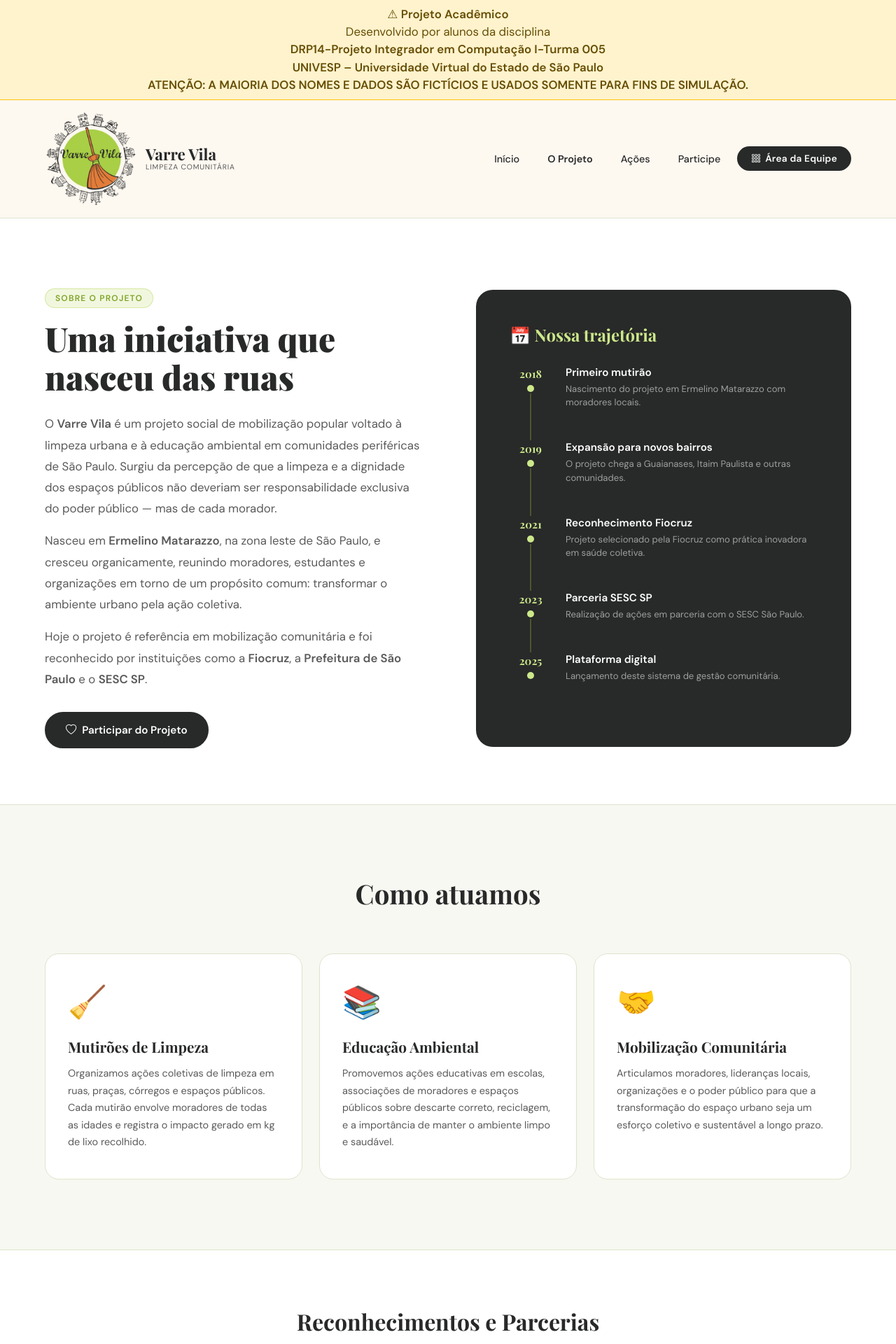
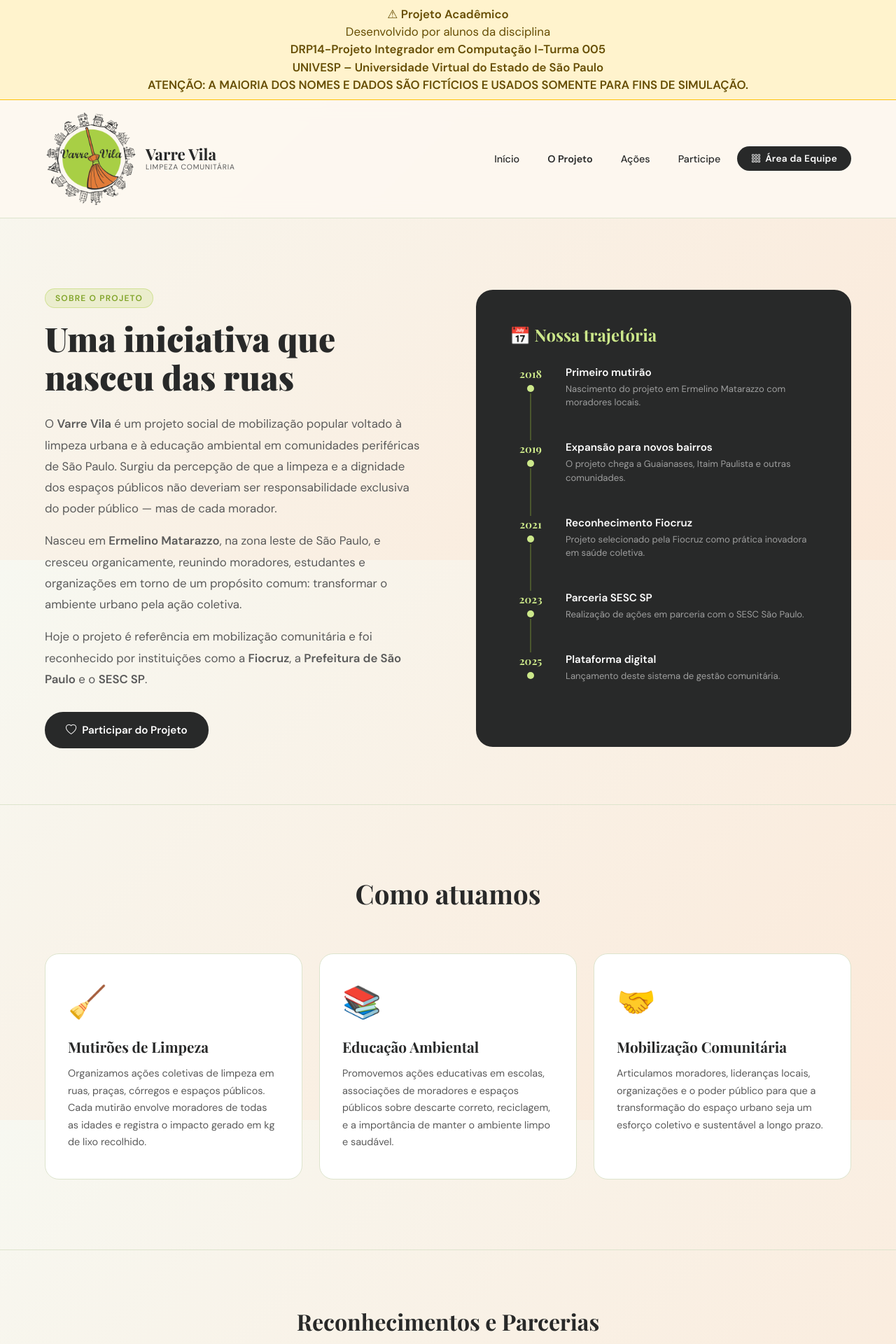
Before and after one commit to flavioalsoares/VarreVilaUNIVESP, a Django app: page /sobre/ in a window 1280 px wide. Shown: the top 1920 px of the page at 70% size. Run offline with Django 4.2, Linux system fonts and the light colour scheme.

Commit message:
feat(ui): adiciona gradiente sutil de fundo por página pública
Cada página pública usa um tom diferente da paleta institucional via
variável --page-tint definida no :root da própria página. Seções
top-level com fundos opacos foram tornadas transparentes para o
gradiente respirar; cards internos seguem brancos para contraste.

- home: verde-vivo suave (#e6efd0)
- sobre: laranja suave (#fbe9d9)
- acoes: verde-medio suave (#dfe9c4)
- contato: verde-claro suave (#f0f7d8)

```diff
--- a/templates/public/acoes.html
+++ b/templates/public/acoes.html
@@ -4,6 +4,8 @@
 
 {% block extra_css %}
 <style>
+    :root { --page-tint: #dfe9c4; }
+
     .page-hero {
         padding: 100px 5% 60px;
         background: var(--verde-escuro);
@@ -37,7 +39,6 @@
     /* PRÓXIMOS */
     .secao-proximos-pub {
         padding: 80px 5%;
-        background: white;
         border-bottom: 1px solid var(--borda);
     }
 
@@ -80,7 +81,7 @@
     .pc-info .vagas { display: inline-block; margin-top: 10px; font-size: 0.78rem; font-weight: 600; color: var(--verde-medio); background: rgba(166,206,57,0.16); padding: 3px 10px; border-radius: 100px; }
 
     /* REALIZADOS */
-    .secao-realizados { padding: 80px 5%; background: var(--areia); }
+    .secao-realizados { padding: 80px 5%; }
 
     .acoes-lista { display: flex; flex-direction: column; gap: 20px; }
 
--- a/templates/public/base_publica.html
+++ b/templates/public/base_publica.html
@@ -20,13 +20,16 @@
             --areia: #f7f8f1;
             --texto-suave: #5a5a5a;
             --borda: #dde4cd;
+            --page-tint: #e6efd0;
         }
 
         * { margin: 0; padding: 0; box-sizing: border-box; }
 
         body {
             font-family: 'DM Sans', sans-serif;
-            background-color: var(--areia);
+            background: linear-gradient(135deg, var(--areia) 0%, var(--page-tint) 100%);
+            background-attachment: fixed;
+            min-height: 100vh;
             color: var(--verde-escuro);
             overflow-x: hidden;
         }
--- a/templates/public/contato.html
+++ b/templates/public/contato.html
@@ -4,6 +4,8 @@
 
 {% block extra_css %}
 <style>
+    :root { --page-tint: #f0f7d8; }
+
     .page-hero {
         padding: 100px 5% 60px;
         background: var(--verde-escuro);
@@ -34,7 +36,7 @@
     }
 
     /* COMO PARTICIPAR */
-    .secao-como { padding: 100px 5%; background: white; }
+    .secao-como { padding: 100px 5%; }
 
     .como-grid {
         display: grid;
@@ -79,7 +81,7 @@
     .como-card p { font-size: 0.9rem; color: var(--texto-suave); line-height: 1.7; }
 
     /* FORMAS DE CONTRIBUIR */
-    .secao-formas { padding: 80px 5%; background: var(--areia); }
+    .secao-formas { padding: 80px 5%; }
 
     .formas-grid {
         display: grid;
--- a/templates/public/home.html
+++ b/templates/public/home.html
@@ -146,7 +146,6 @@
 
     /* ── NÚMEROS ── */
     .secao-numeros {
-        background: white;
         padding: 80px 5%;
         border-top: 1px solid var(--borda);
         border-bottom: 1px solid var(--borda);
@@ -386,7 +385,6 @@
     .secao-cta {
         padding: 120px 5%;
         text-align: center;
-        background: var(--areia);
     }
 
     .cta-box {
--- a/templates/public/sobre.html
+++ b/templates/public/sobre.html
@@ -4,13 +4,14 @@
 
 {% block extra_css %}
 <style>
+    :root { --page-tint: #fbe9d9; }
+
     .hero-sobre {
         padding: 100px 5% 80px;
         display: grid;
         grid-template-columns: 1fr 1fr;
         gap: 80px;
         align-items: center;
-        background: white;
         border-bottom: 1px solid var(--borda);
     }
 
@@ -49,7 +50,7 @@
     .tl-conteudo p { font-size: 0.82rem; color: rgba(255,255,255,0.55); line-height: 1.5; }
 
     /* Pilares */
-    .secao-pilares { padding: 100px 5%; background: var(--areia); }
+    .secao-pilares { padding: 100px 5%; }
     .secao-pilares .secao-titulo { font-family: 'Playfair Display', serif; font-size: 2.4rem; font-weight: 700; color: var(--verde-escuro); text-align: center; margin-bottom: 60px; }
 
     .pilares-grid { display: grid; grid-template-columns: repeat(3, 1fr); gap: 24px; }
@@ -71,7 +72,7 @@
     .pilar-card p { font-size: 0.9rem; color: var(--texto-suave); line-height: 1.7; }
 
     /* Reconhecimentos */
-    .secao-reconhecimentos { padding: 80px 5%; background: white; border-top: 1px solid var(--borda); }
+    .secao-reconhecimentos { padding: 80px 5%; border-top: 1px solid var(--borda); }
 
     .reconh-titulo { font-family: 'Playfair Display', serif; font-size: 2rem; font-weight: 700; color: var(--verde-escuro); text-align: center; margin-bottom: 48px; }
 
```
